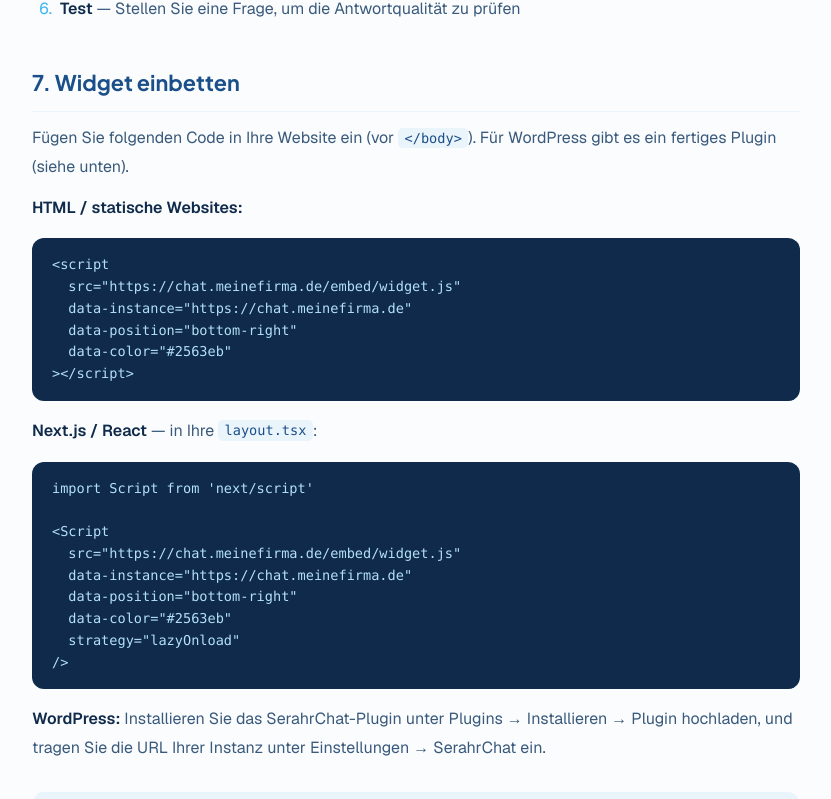
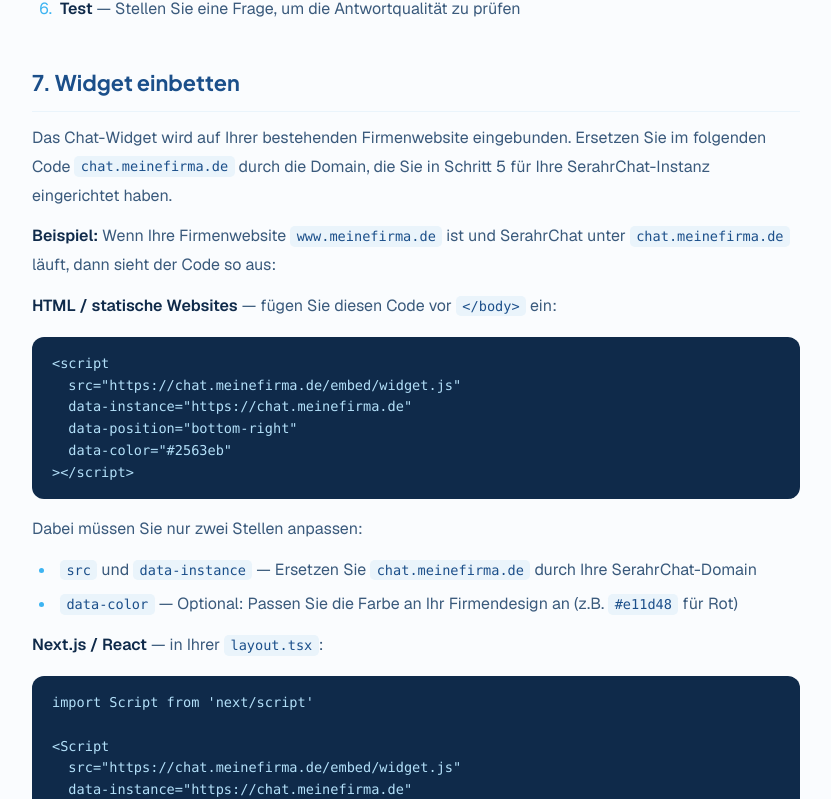
Before and after one commit to Reeb78/serahr-website, a Next.js app: page /de/dokumentation/chat in a window 1280 px wide. Shown: the part 3596-4395 px from the top of the page, without its empty margins (224-1055 px from the left). Built offline with nearby package versions, Linux system fonts and the light colour scheme.

Commit message:
docs: clarify widget embedding — explain what to replace and why
Add step-by-step explanation of which values to change (src,
data-instance, data-color), with concrete example mapping
company website to SerahrChat instance domain.

Co-Authored-By: Claude Opus 4.6 <noreply@anthropic.com>

```diff
--- a/src/app/[locale]/dokumentation/chat/page.tsx
+++ b/src/app/[locale]/dokumentation/chat/page.tsx
@@ -119,15 +119,21 @@ function DoksChatDE() {
       </ol>
 
       <h2>7. Widget einbetten</h2>
-      <p>Fügen Sie folgenden Code in Ihre Website ein (vor <code>&lt;/body&gt;</code>). Für WordPress gibt es ein fertiges Plugin (siehe unten).</p>
-      <p><strong>HTML / statische Websites:</strong></p>
+      <p>Das Chat-Widget wird auf Ihrer bestehenden Firmenwebsite eingebunden. Ersetzen Sie im folgenden Code <code>chat.meinefirma.de</code> durch die Domain, die Sie in Schritt 5 für Ihre SerahrChat-Instanz eingerichtet haben.</p>
+      <p><strong>Beispiel:</strong> Wenn Ihre Firmenwebsite <code>www.meinefirma.de</code> ist und SerahrChat unter <code>chat.meinefirma.de</code> läuft, dann sieht der Code so aus:</p>
+      <p><strong>HTML / statische Websites</strong> — fügen Sie diesen Code vor <code>&lt;/body&gt;</code> ein:</p>
       <pre><code>{`<script
   src="https://chat.meinefirma.de/embed/widget.js"
   data-instance="https://chat.meinefirma.de"
   data-position="bottom-right"
   data-color="#2563eb"
 ></script>`}</code></pre>
-      <p><strong>Next.js / React</strong> — in Ihre <code>layout.tsx</code>:</p>
+      <p>Dabei müssen Sie nur zwei Stellen anpassen:</p>
+      <ul>
+        <li><code>src</code> und <code>data-instance</code> — Ersetzen Sie <code>chat.meinefirma.de</code> durch Ihre SerahrChat-Domain</li>
+        <li><code>data-color</code> — Optional: Passen Sie die Farbe an Ihr Firmendesign an (z.B. <code>#e11d48</code> für Rot)</li>
+      </ul>
+      <p><strong>Next.js / React</strong> — in Ihrer <code>layout.tsx</code>:</p>
       <pre><code>{`import Script from 'next/script'
 
 <Script
@@ -137,7 +143,7 @@ function DoksChatDE() {
   data-color="#2563eb"
   strategy="lazyOnload"
 />`}</code></pre>
-      <p><strong>WordPress:</strong> Installieren Sie das SerahrChat-Plugin unter Plugins → Installieren → Plugin hochladen, und tragen Sie die URL Ihrer Instanz unter Einstellungen → SerahrChat ein.</p>
+      <p><strong>WordPress:</strong> Installieren Sie das SerahrChat-Plugin unter Plugins → Installieren → Plugin hochladen, und tragen Sie die URL Ihrer Instanz unter Einstellungen → SerahrChat ein. Der Code wird dann automatisch eingefügt.</p>
       <div className="overflow-x-auto">
         <table>
           <thead><tr><th>Parameter</th><th>Beschreibung</th><th>Standard</th></tr></thead>
@@ -296,14 +302,20 @@ function DoksChatEN() {
       </ol>
 
       <h2>7. Embed Widget</h2>
-      <p>Add the following code to your website (before <code>&lt;/body&gt;</code>). A WordPress plugin is also available (see below).</p>
-      <p><strong>HTML / static websites:</strong></p>
+      <p>The chat widget is embedded on your existing company website. Replace <code>chat.mycompany.com</code> in the code below with the domain you set up for your SerahrChat instance in step 5.</p>
+      <p><strong>Example:</strong> If your company website is <code>www.mycompany.com</code> and SerahrChat runs on <code>chat.mycompany.com</code>, the code looks like this:</p>
+      <p><strong>HTML / static websites</strong> — add this code before <code>&lt;/body&gt;</code>:</p>
       <pre><code>{`<script
   src="https://chat.mycompany.com/embed/widget.js"
   data-instance="https://chat.mycompany.com"
   data-position="bottom-right"
   data-color="#2563eb"
 ></script>`}</code></pre>
+      <p>You only need to change two things:</p>
+      <ul>
+        <li><code>src</code> and <code>data-instance</code> — Replace <code>chat.mycompany.com</code> with your SerahrChat domain</li>
+        <li><code>data-color</code> — Optional: Match the color to your brand (e.g. <code>#e11d48</code> for red)</li>
+      </ul>
       <p><strong>Next.js / React</strong> — in your <code>layout.tsx</code>:</p>
       <pre><code>{`import Script from 'next/script'
 
@@ -314,7 +326,7 @@ function DoksChatEN() {
   data-color="#2563eb"
   strategy="lazyOnload"
 />`}</code></pre>
-      <p><strong>WordPress:</strong> Install the SerahrChat plugin via Plugins → Add New → Upload Plugin, then enter your instance URL under Settings → SerahrChat.</p>
+      <p><strong>WordPress:</strong> Install the SerahrChat plugin via Plugins → Add New → Upload Plugin, then enter your instance URL under Settings → SerahrChat. The code is then added automatically.</p>
       <div className="overflow-x-auto">
         <table>
           <thead><tr><th>Parameter</th><th>Description</th><th>Default</th></tr></thead>
```
